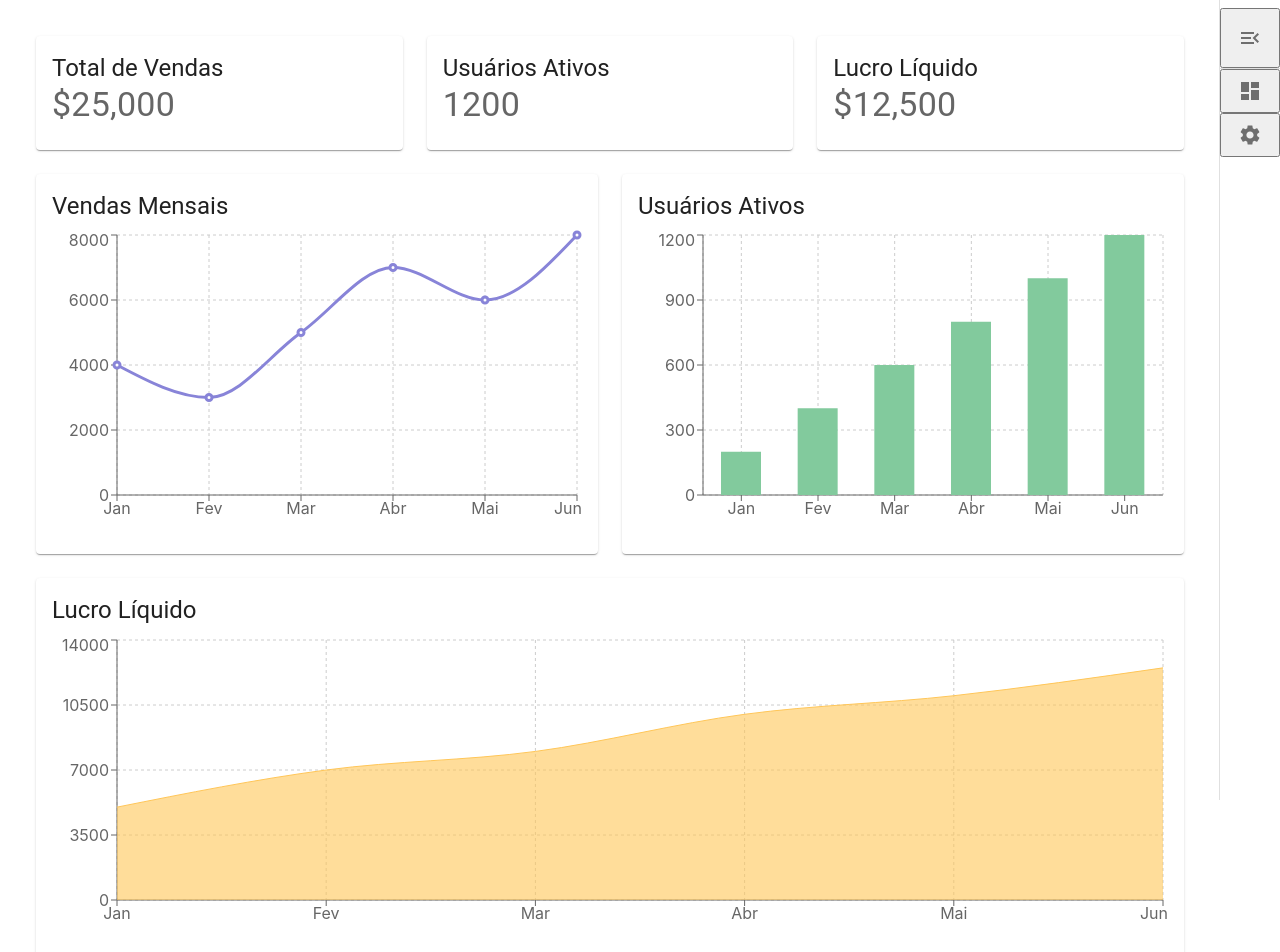
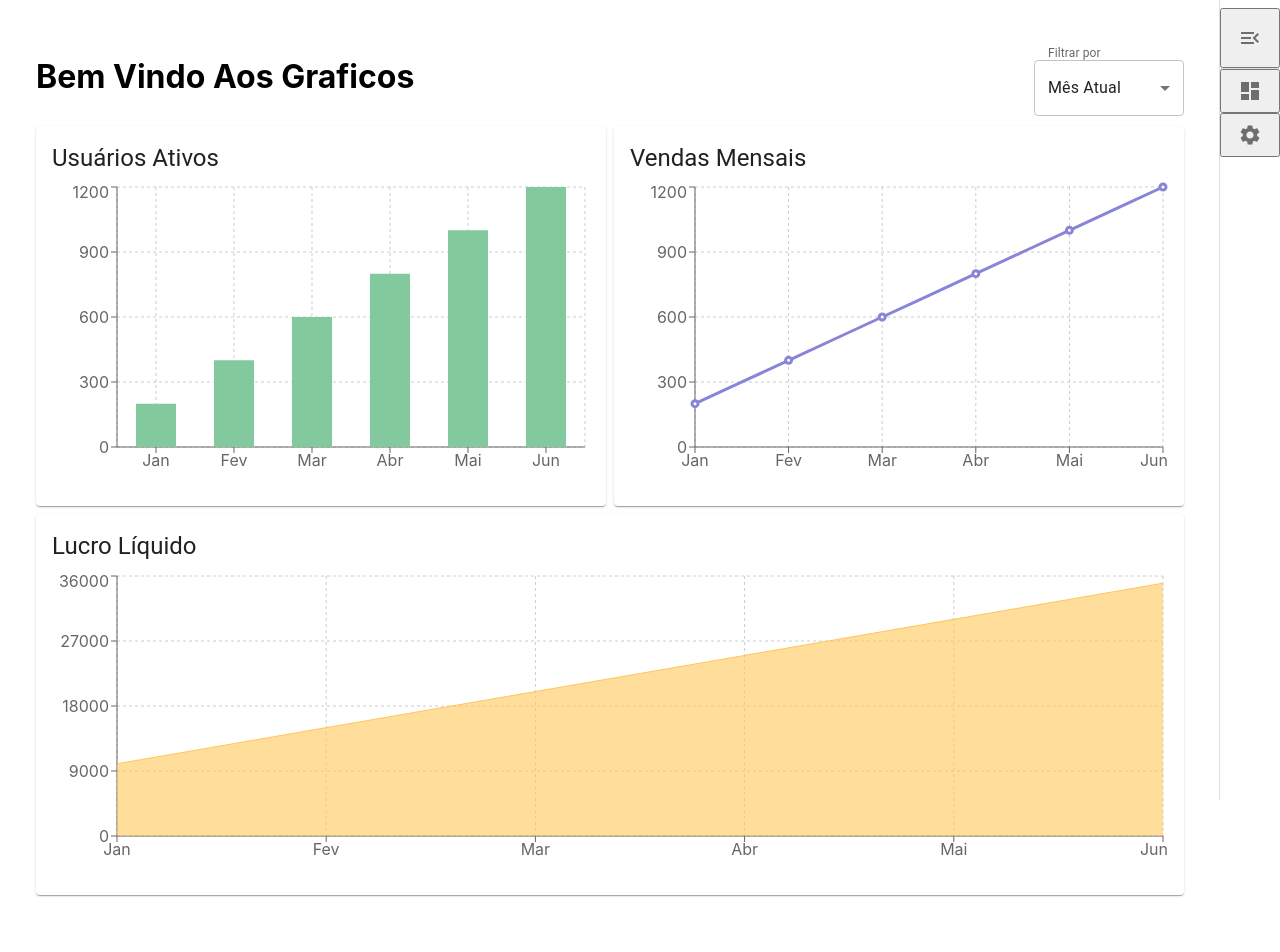
Before and after one commit to GustavoCaramelo/dashboard-analitico, a React (Create React App) app: page / in a window 1280 px wide. Shown: the top 952 px of the page. After the commit the page ends 931 px from the top, so only its background shows below. Built offline with nearby package versions, Linux system fonts and the light colour scheme.

Commit message:
Adicionando Configs

```diff
--- a/src/App.tsx
+++ b/src/App.tsx
@@ -1,15 +1,32 @@
-import React from "react";
+import React, { useState } from "react";
+import { ThemeProvider, createTheme } from "@mui/material/styles";
 import Sidebar from "./components/Sidebar";
 import Dashboard from "./pages/Dashboard";
 
 function App() {
+  const [darkMode, setDarkMode] = useState(false);
+
+  // Definindo o tema conforme o estado darkMode
+  const theme = createTheme({
+    palette: {
+      mode: darkMode ? "dark" : "light",
+    },
+  });
+
+  // Função para alternar entre os modos claro e escuro
+  const handleThemeChange = () => {
+    setDarkMode(!darkMode);
+  };
+
   return (
-    <div style={{ display: "flex", flexDirection: "row-reverse" }}>
-      <Sidebar />
-      <main style={{ flexGrow: 1, padding: "20px" }}>
-        <Dashboard />
-      </main>
-    </div>
+    <ThemeProvider theme={theme}>
+      <div style={{ display: "flex", flexDirection: "row-reverse" }}>
+        <Sidebar onThemeChange={handleThemeChange} darkMode={darkMode} />
+        <main style={{ flexGrow: 1, padding: "20px" }}>
+          <Dashboard />
+        </main>
+      </div>
+    </ThemeProvider>
   );
 }
 
--- a/src/components/SettingsModal.tsx
+++ b/src/components/SettingsModal.tsx
@@ -1,12 +1,22 @@
-import React from "react";
-import { Modal, Box, Typography, Button } from "@mui/material";
+import React, { useState } from "react";
+import { Modal, Box, Typography, Button, Switch, FormControlLabel } from "@mui/material";
 
 interface SettingsModalProps {
   open: boolean;
   onClose: () => void;
+  onThemeChange: () => void;
+  onSidebarPositionChange: () => void;
+  darkMode: boolean; // Adicionando a propriedade darkMode
 }
 
-const SettingsModal: React.FC<SettingsModalProps> = ({ open, onClose }) => {
+const SettingsModal: React.FC<SettingsModalProps> = ({ open, onClose, onThemeChange, onSidebarPositionChange, darkMode }) => {
+  const [sidebarLeft, setSidebarLeft] = useState(true);
+
+  const handleSidebarToggle = () => {
+    setSidebarLeft(!sidebarLeft);
+    onSidebarPositionChange(); // Altera a posição do sidebar
+  };
+
   return (
     <Modal open={open} onClose={onClose} aria-labelledby="settings-modal">
       <Box
@@ -25,9 +35,17 @@ const SettingsModal: React.FC<SettingsModalProps> = ({ open, onClose }) => {
         <Typography variant="h6" id="settings-modal">
           Configurações
         </Typography>
-        <Typography variant="body1" sx={{ mt: 2 }}>
-          Aqui você pode alterar as configurações do sistema.
-        </Typography>
+
+        <FormControlLabel
+          control={<Switch checked={darkMode} onChange={onThemeChange} />}
+          label="Modo Escuro"
+          sx={{ mt: 2 }}
+        />
+
+        <Button variant="outlined" fullWidth sx={{ mt: 3 }} onClick={handleSidebarToggle}>
+          {sidebarLeft ? "Mover Sidebar para Direita" : "Mover Sidebar para Esquerda"}
+        </Button>
+
         <Button variant="contained" sx={{ mt: 3 }} onClick={onClose}>
           Fechar
         </Button>
--- a/src/components/charts/ProfitChart.tsx
+++ b/src/components/charts/ProfitChart.tsx
@@ -1,17 +1,41 @@
-import React from "react";
+import React, { useEffect, useState } from "react";
 import { Card, CardContent, Typography } from "@mui/material";
 import { AreaChart, Area, XAxis, YAxis, CartesianGrid, Tooltip, ResponsiveContainer } from "recharts";
 
-const data = [
-  { month: "Jan", profit: 5000 },
-  { month: "Fev", profit: 7000 },
-  { month: "Mar", profit: 8000 },
-  { month: "Abr", profit: 10000 },
-  { month: "Mai", profit: 11000 },
-  { month: "Jun", profit: 12500 },
-];
+const fullData: Record<"last7Days" | "lastMonth" | "last6Months", { day?: string; month?: string; profit: number }[]> = {
+  last7Days: [
+    { day: "Seg", profit: 5000 },
+    { day: "Ter", profit: 7000 },
+    { day: "Qua", profit: 3000 },
+    { day: "Qui", profit: 1000 },
+    { day: "Sex", profit: 4000 },
+    { day: "Sáb", profit: 6000 },
+    { day: "Dom", profit: 2000 },
+  ],
+  lastMonth: [
+    { month: "Jan", profit: 10000 },
+    { month: "Fev", profit: 15000 },
+    { month: "Mar", profit: 20000 },
+    { month: "Abr", profit: 25000 },
+    { month: "Mai", profit: 30000 },
+    { month: "Jun", profit: 35000 },
+  ],
+  last6Months: [
+    { month: "Jan", profit: 500 },
+    { month: "Fev", profit: 800 },
+    { month: "Mar", profit: 900 },
+    { month: "Abr", profit: 1200 },
+    { month: "Mai", profit: 1500 },
+    { month: "Jun", profit: 2000 },
+  ],
+};
+const ProfitChart: React.FC<{ filter: string }> = ({ filter }) => {
+  const [data, setData] = useState<{ day?: string; month?: string; profit: number }[]>(fullData.lastMonth);
 
-const ProfitChart: React.FC = () => {
+  useEffect(() => {
+    setData(fullData[filter as "last7Days" | "lastMonth" | "last6Months"]);
+  }, [filter]);
+
   return (
     <Card>
       <CardContent>
--- a/src/components/charts/SalesChart.tsx
+++ b/src/components/charts/SalesChart.tsx
@@ -1,17 +1,42 @@
-import React from "react";
+import React, { useEffect, useState } from "react";
 import { Card, CardContent, Typography } from "@mui/material";
 import { LineChart, Line, XAxis, YAxis, CartesianGrid, Tooltip, ResponsiveContainer } from "recharts";
 
-const data = [
-  { month: "Jan", sales: 4000 },
-  { month: "Fev", sales: 3000 },
-  { month: "Mar", sales: 5000 },
-  { month: "Abr", sales: 7000 },
-  { month: "Mai", sales: 6000 },
-  { month: "Jun", sales: 8000 },
-];
+const fullData: Record<"last7Days" | "lastMonth" | "last6Months", { day?: string; month?: string; sales: number }[]> = {
+  last7Days: [
+    { day: "Seg", sales: 150 },
+    { day: "Ter", sales: 220 },
+    { day: "Qua", sales: 180 },
+    { day: "Qui", sales: 250 },
+    { day: "Sex", sales: 300 },
+    { day: "Sáb", sales: 350 },
+    { day: "Dom", sales: 200 },
+  ],
+  lastMonth: [
+    { month: "Jan", sales: 200 },
+    { month: "Fev", sales: 400 },
+    { month: "Mar", sales: 600 },
+    { month: "Abr", sales: 800 },
+    { month: "Mai", sales: 1000 },
+    { month: "Jun", sales: 1200 },
+  ],
+  last6Months: [
+    { month: "Jan", sales: 500 },
+    { month: "Fev", sales: 800 },
+    { month: "Mar", sales: 900 },
+    { month: "Abr", sales: 1200 },
+    { month: "Mai", sales: 1500 },
+    { month: "Jun", sales: 2000 },
+  ],
+};
 
-const SalesChart: React.FC = () => {
+const SalesChart: React.FC<{ filter: string }> = ({ filter }) => {
+  const [data, setData] = useState<{ day?: string; month?: string; sales: number }[]>(fullData.lastMonth);
+
+  useEffect(() => {
+    setData(fullData[filter as "last7Days" | "lastMonth" | "last6Months"]);
+  }, [filter]);
+
   return (
     <Card>
       <CardContent>
--- a/src/components/charts/UsersChart.tsx
+++ b/src/components/charts/UsersChart.tsx
@@ -1,17 +1,42 @@
-import React from "react";
+import React, { useState, useEffect } from "react";
 import { Card, CardContent, Typography } from "@mui/material";
 import { BarChart, Bar, XAxis, YAxis, CartesianGrid, Tooltip, ResponsiveContainer } from "recharts";
 
-const data = [
+const fullData: Record<"last7Days" | "lastMonth" | "last6Months", { day?: string; month?: string; users: number }[]> = {
+  last7Days: [
+    { day: "Seg", users: 150 },
+    { day: "Ter", users: 220 },
+    { day: "Qua", users: 180 },
+    { day: "Qui", users: 250 },
+    { day: "Sex", users: 300 },
+    { day: "Sáb", users: 350 },
+    { day: "Dom", users: 200 },
+  ],
+  lastMonth: [
     { month: "Jan", users: 200 },
     { month: "Fev", users: 400 },
     { month: "Mar", users: 600 },
     { month: "Abr", users: 800 },
     { month: "Mai", users: 1000 },
     { month: "Jun", users: 1200 },
-];
+  ],
+  last6Months: [
+    { month: "Jan", users: 500 },
+    { month: "Fev", users: 800 },
+    { month: "Mar", users: 900 },
+    { month: "Abr", users: 1200 },
+    { month: "Mai", users: 1500 },
+    { month: "Jun", users: 2000 },
+  ],
+};
 
-const UsersChart: React.FC = () => {
+const UsersChart: React.FC<{ filter: string }> = ({ filter }) => {
+  const [data, setData] = useState<{ day?: string; month?: string; users: number }[]>(fullData.lastMonth);
+
+  useEffect(() => {
+    setData(fullData[filter as "last7Days" | "lastMonth" | "last6Months"]);
+  }, [filter]);
+
   return (
     <Card>
       <CardContent>
@@ -21,7 +46,7 @@ const UsersChart: React.FC = () => {
         <ResponsiveContainer width="100%" height={300}>
           <BarChart data={data}>
             <CartesianGrid strokeDasharray="3 3" />
-            <XAxis dataKey="month" />
+            <XAxis dataKey={filter === "last7Days" ? "day" : "month"} />
             <YAxis />
             <Tooltip />
             <Bar dataKey="users" fill="#82ca9d" barSize={40} />
--- /dev/null
+++ b/src/components/filters/DateFilter.tsx
@@ -0,0 +1,25 @@
+import React, { useState } from "react";
+import { FormControl, MenuItem, Select, InputLabel } from "@mui/material";
+
+const DateFilter: React.FC<{ onFilterChange: (filter: string) => void }> = ({ onFilterChange }) => {
+  const [selectedFilter, setSelectedFilter] = useState("lastMonth");
+
+  const handleChange = (event: any) => {
+    const value = event.target.value;
+    setSelectedFilter(value);
+    onFilterChange(value);
+  };
+
+  return (
+    <FormControl sx={{ minWidth: 150, marginTop: '-65px' }}>
+      <InputLabel>Filtrar por</InputLabel>
+      <Select value={selectedFilter} onChange={handleChange} sx={{ marginTop: '7px' }}>
+        <MenuItem value="last7Days">Últimos 7 dias</MenuItem>
+        <MenuItem value="lastMonth">Mês Atual</MenuItem>
+        <MenuItem value="last6Months">Últimos 6 meses</MenuItem>
+      </Select>
+    </FormControl>
+  );
+};
+
+export default DateFilter;
--- a/src/pages/Dashboard.tsx
+++ b/src/pages/Dashboard.tsx
@@ -1,58 +1,33 @@
-import React from "react";
-import { Grid, Card, CardContent, Typography, Box } from "@mui/material";
-import SalesChart from "../components/charts/SalesChart";
+import React, { useState } from "react";
+import { Grid, Box } from "@mui/material";
+import DateFilter from "../components/filters/DateFilter";
 import UsersChart from "../components/charts/UsersChart";
 import ProfitChart from "../components/charts/ProfitChart";
+import SalesChart from "../components/charts/SalesChart";
 
 const Dashboard: React.FC = () => {
+  const [selectedFilter, setSelectedFilter] = useState("lastMonth");
+
   return (
     <Box sx={{ flexGrow: 1, padding: 2 }}>
-      <Grid container spacing={3}>
-        {/* Cards de Indicadores */}
-        <Grid item xs={12} sm={6} md={4}>
-          <Card>
-            <CardContent>
-              <Typography variant="h5">Total de Vendas</Typography>
-              <Typography variant="h4" color="text.secondary">
-                $25,000
-              </Typography>
-            </CardContent>
-          </Card>
+      <h1>Bem Vindo Aos Graficos</h1>
+      <Grid container spacing={1}>
+        {/* Filtro de Data */}
+        <Grid item xs={12} sx={{ display: "flex", justifyContent: "flex-end" }}>
+          <DateFilter onFilterChange={setSelectedFilter} />
         </Grid>
 
-        <Grid item xs={12} sm={6} md={4}>
-          <Card>
-            <CardContent>
-              <Typography variant="h5">Usuários Ativos</Typography>
-              <Typography variant="h4" color="text.secondary">
-                1200
-              </Typography>
-            </CardContent>
-          </Card>
-        </Grid>
-
-        <Grid item xs={12} sm={6} md={4}>
-          <Card>
-            <CardContent>
-              <Typography variant="h5">Lucro Líquido</Typography>
-              <Typography variant="h4" color="text.secondary">
-                $12,500
-              </Typography>
-            </CardContent>
-          </Card>
-        </Grid>
-
-        {/* Gráficos */}
+        {/* Gráficos Atualizados */}
         <Grid item xs={12} md={6}>
-          <SalesChart />
+          <UsersChart filter={selectedFilter} />
         </Grid>
 
         <Grid item xs={12} md={6}>
-          <UsersChart />
+          <SalesChart filter={selectedFilter} />
         </Grid>
 
         <Grid item xs={12}>
-          <ProfitChart />
+          <ProfitChart filter={selectedFilter} />
         </Grid>
       </Grid>
     </Box>
```
Also changed, not shown: src/components/Sidebar.tsx (+15 -2 lines). Lines whose indentation alone changed are shown as unchanged.
